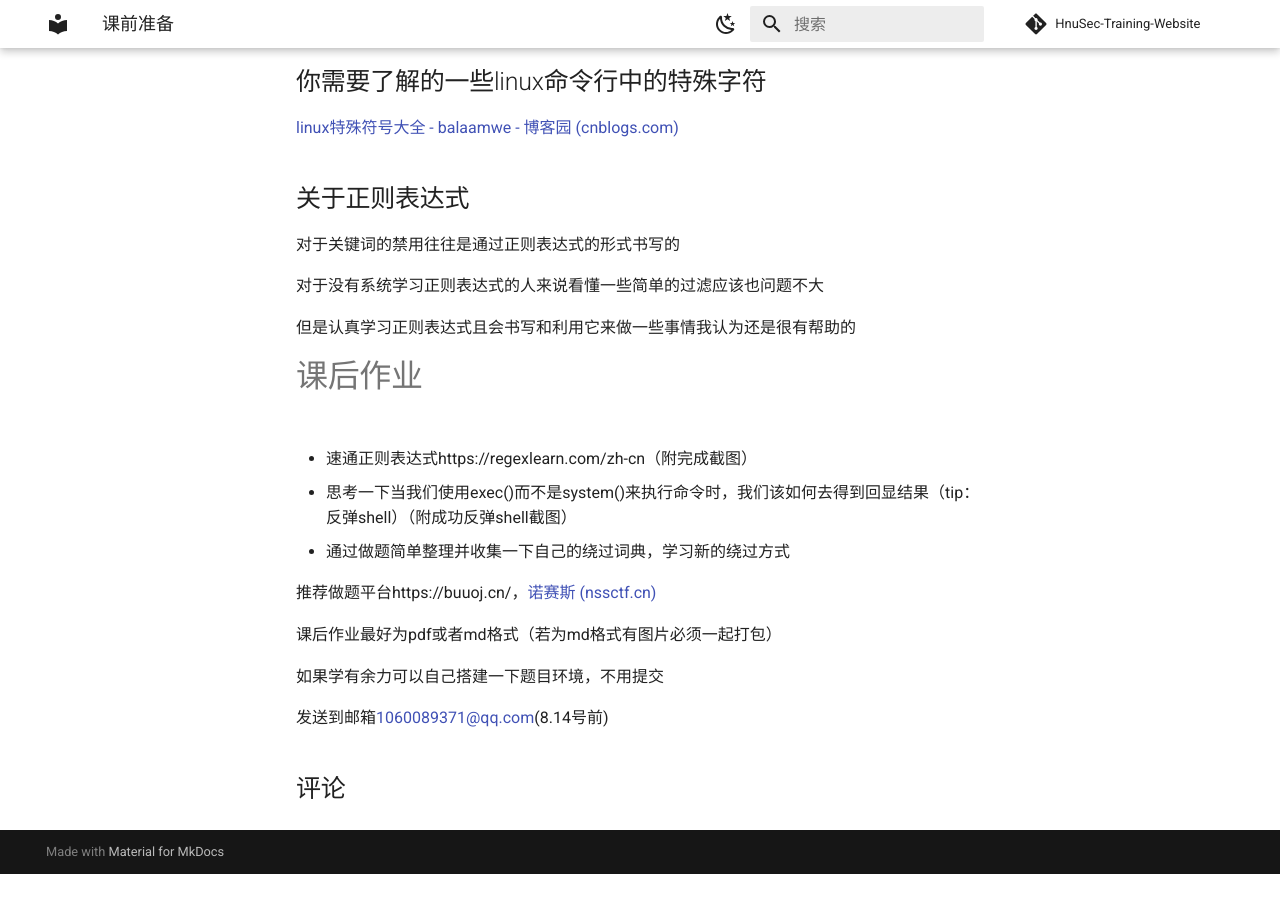
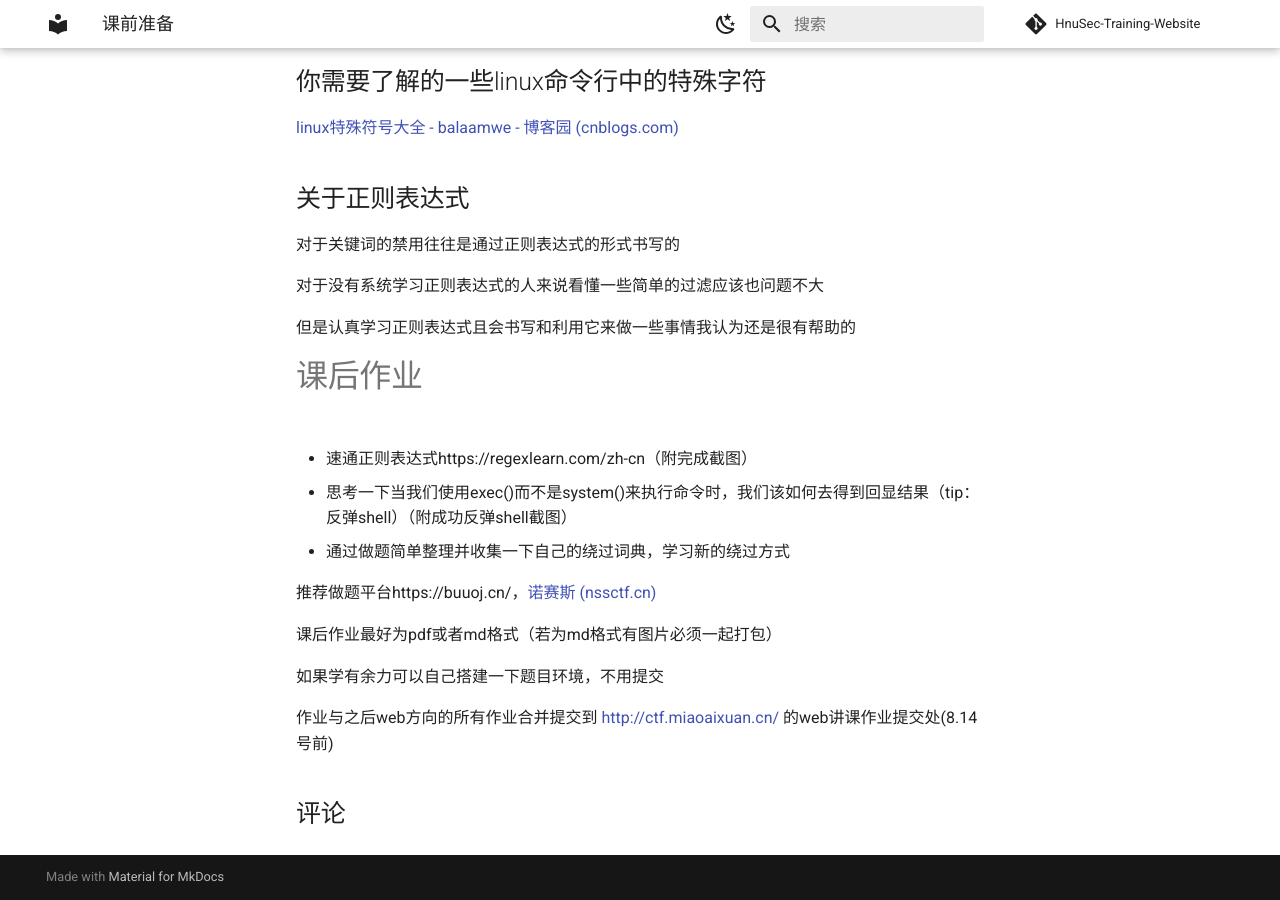
Before and after one commit to natro92/HnuSec-Training-Website, an MkDocs documentation site: the page built from docs/web/lesson-3.md, in a window 1280 px wide and 900 px high, scrolled down 4701 px. Built offline with MkDocs 1.6.1 and Material for MkDocs 9.7.7, drawn with Linux system fonts in a browser that asks for light colours; comment, search, counter and statistics services are not loaded; before the commit the page ends 5575 px from its top, so only the background shows below that.

Commit message:
8.3web-update

```diff
--- a/docs/web/lesson-3.md
+++ b/docs/web/lesson-3.md
@@ -215,4 +215,4 @@ f''lag = f""lag = flag
 
 如果学有余力可以自己搭建一下题目环境，不用提交
 
-发送到邮箱1060089371@qq.com(8.14号前)
+作业与之后web方向的所有作业合并提交到 http://ctf.miaoaixuan.cn/ 的web讲课作业提交处(8.14号前)
```
